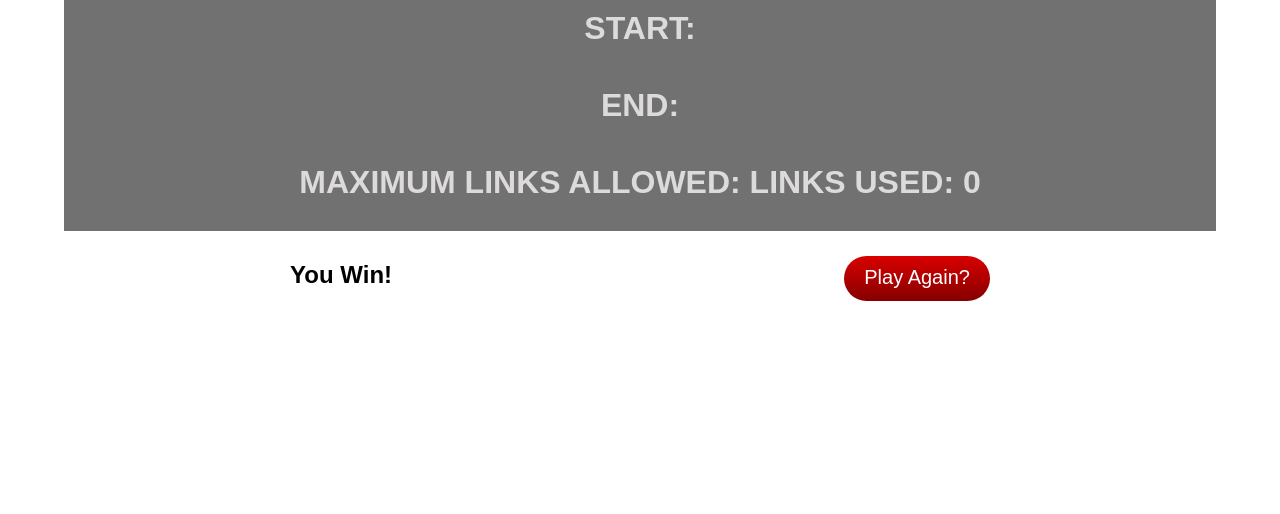
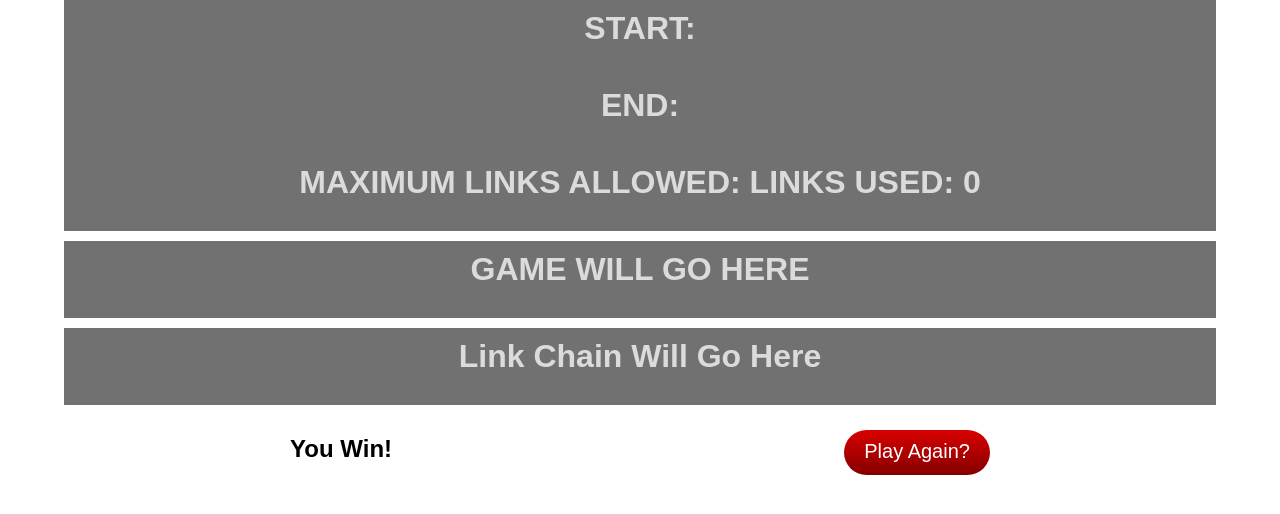
Before and after one commit to SMuyesser/themoviegame, a React (Create React App) app: page /game in a window 1280 px wide. Shown: the top 514 px of the page. Built offline with nearby package versions, Linux system fonts and the light colour scheme.

Commit message:
game components updated with linkchain and linknav

```diff
--- a/src/components/game.js
+++ b/src/components/game.js
@@ -2,6 +2,8 @@ import React from 'react';
 import {Link} from 'react-router-dom';
 
 import GameInfo from './gameinfo';
+import LinkNav from './linknav';
+import LinkChain from './linkchain';
 
 import './main.css';
 
@@ -9,6 +11,8 @@ export default function Game(props) {
     return (
         <div className="game">
         	<GameInfo />
+        	<LinkNav />
+        	<LinkChain />
 			<div className="game-page-btn">
 				<h2>You Win!</h2>
 				<Link className="btn btn-danger btn-lg restart-game-btn" to="/setup" role="button">Play Again?</Link>
--- /dev/null
+++ b/src/components/linkchain.js
@@ -0,0 +1,24 @@
+import React from 'react';
+import {connect} from 'react-redux';
+
+import './main.css';
+
+export class LinkChain extends React.Component {
+	render () {
+		return (
+			<div className="game-row">
+				<div className="col-lg-6 guess movie">
+					<div className="input-group">
+						<h1 className="game-text">Link Chain Will Go Here</h1>
+					</div>
+				</div>
+			</div>
+		);
+	}
+};
+
+const mapStateToProps = state => ({
+
+});
+
+export default connect(mapStateToProps)(LinkChain);
--- /dev/null
+++ b/src/components/linknav.js
@@ -0,0 +1,24 @@
+import React from 'react';
+import {connect} from 'react-redux';
+
+import './main.css';
+
+export class LinkNav extends React.Component {
+	render () {
+		return (
+			<div className="game-row">
+				<div className="col-lg-6 guess movie">
+					<div className="input-group">
+						<h1 className="game-text">GAME WILL GO HERE</h1>
+					</div>
+				</div>
+			</div>
+		);
+	}
+};
+
+const mapStateToProps = state => ({
+
+});
+
+export default connect(mapStateToProps)(LinkNav);
--- a/src/reducer.js
+++ b/src/reducer.js
@@ -3,7 +3,7 @@ import {SET_START_MOVIE,
 		SET_MAX_LINKS} from './actions';
 
 const initialState = {
-	gameChain: [],
+	linkChain: [],
 	feedback: "Let's Play!",
 	startMovie: "",
 	endMovie: "",
```
